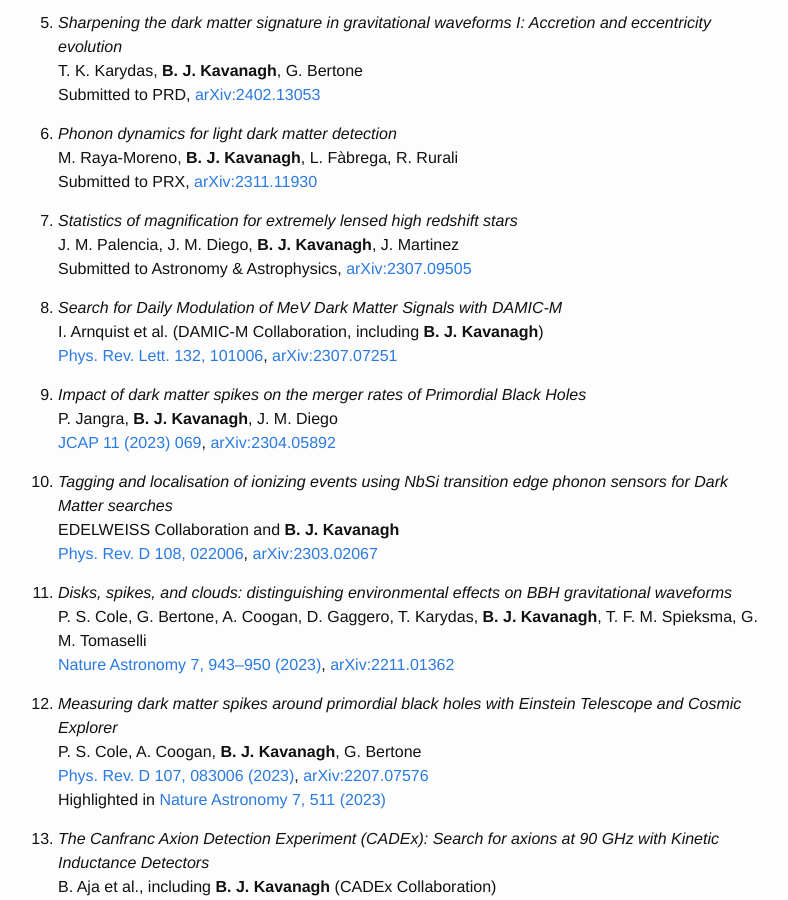
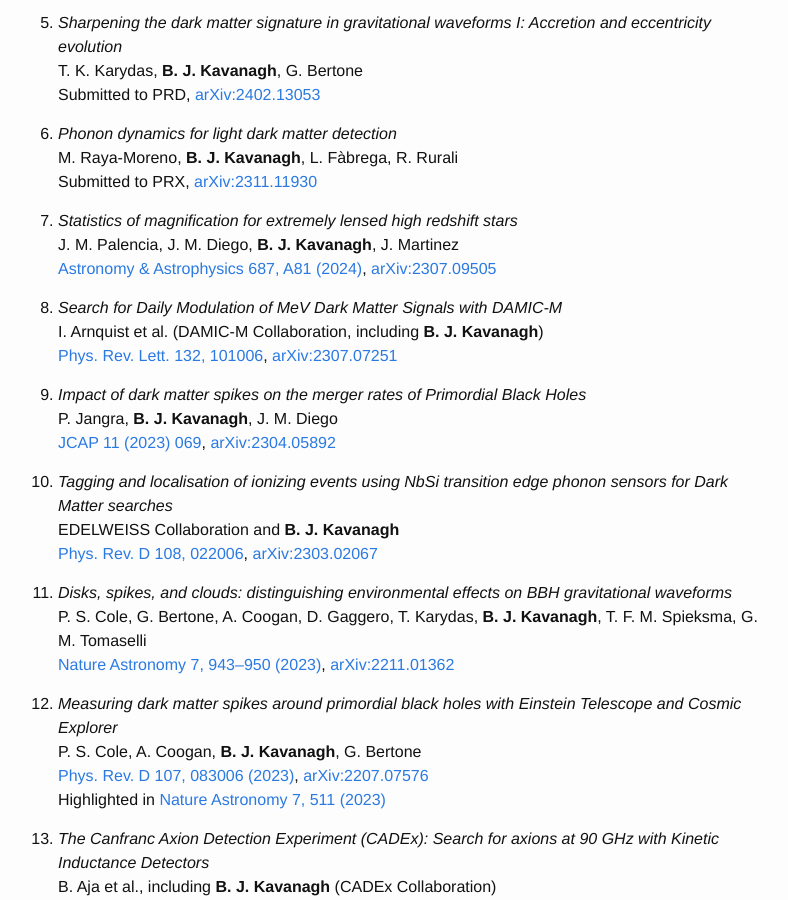
Before and after one commit to bradkav/bradkav.github.io, a Jekyll site: the page built from publications.md, in a window 1280 px wide and 900 px high, scrolled down 836 px. Shown: the whole window, without its empty margins (242-1030 px from the left). Built offline with Jekyll 4.4.1, drawn with Linux system fonts in a browser that asks for light colours.

Commit message:
Added 2307.09505 publication data

```diff
--- a/publications.md
+++ b/publications.md
@@ -49,7 +49,7 @@ Submitted to PRX, [arXiv:2311.11930](https://arxiv.org/abs/2311.11930)
 
 2. *Statistics of magnification for extremely lensed high redshift stars*
 J. M. Palencia, J. M. Diego, **B. J. Kavanagh**, J. Martinez
-Submitted to Astronomy & Astrophysics, [arXiv:2307.09505](https://arxiv.org/abs/2307.09505)
+[Astronomy & Astrophysics 687, A81 (2024)](https://doi.org/10.1051/0004-6361/202347492), [arXiv:2307.09505](https://arxiv.org/abs/2307.09505)
 
 2. *Search for Daily Modulation of MeV Dark Matter Signals with DAMIC-M*
 I. Arnquist et al. (DAMIC-M Collaboration, including **B. J. Kavanagh**)
```
Also changed, not shown: 1 other file.
